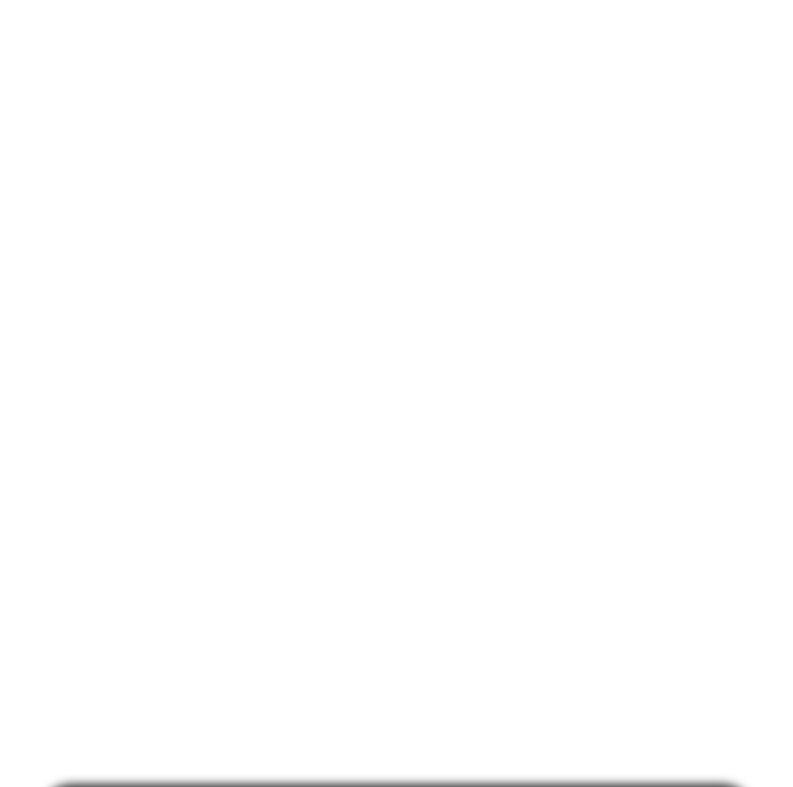
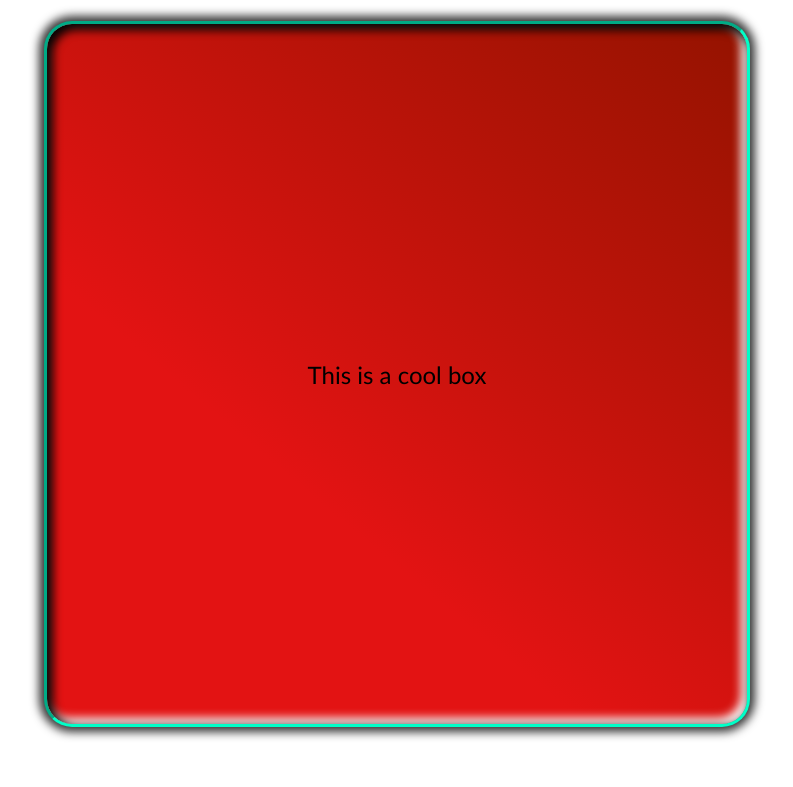
Before and after one commit to joakim-steger/web, a plain HTML site: page cool box/websitetest.html in a window 1280 px wide. Shown: the top 787 px of the page, without its empty margins (243-1036 px from the left). Drawn offline with Linux system fonts and the light colour scheme.

Commit message:
nvm trying again

```diff
--- a/cool box/websitetest.css
+++ b/cool box/websitetest.css
@@ -2,8 +2,8 @@ html {
     font-family:'Trebuchet MS', 'Lucida Sans Unicode', 'Lucida Grande', 'Lucida Sans', Arial, sans-serif;
     font-size: x-large;
     display: flex;
-    height: 100%;
-    justify-content: center; /* Centers horizontally */
+    height: 4%;
+    justify-content: center;
     background-color: rgb(255, 255, 255);
 
 
@@ -19,8 +19,8 @@ html {
 
         display: flex;
          margin: auto;
-        justify-content: center; /* Centers horizontally */
-        align-items: center;     /* Centers vertically */
+        justify-content: center;
+        align-items: center;
         outline: inset 3px rgb(0, 255, 200);
         box-shadow: inset 4px 4px 10px 2px  rgb(0, 0, 0), inset -4px -4px 10px 2px white, 0px 0px 10px 8px rgb(53, 53, 53);
         background: rgb(227,19,19);
@@ -37,8 +37,8 @@ background: linear-gradient(40deg, rgba(227,19,19,1) 35%, rgba(148,19,0,1) 100%)
     height: 100%;
     display: flex;
     flex-direction: row;
-    justify-content: center; /* Centers horizontally */
-    align-items: center;     /* Centers vertically */
+    justify-content: center;
+    align-items: center;
 
 
 
```
